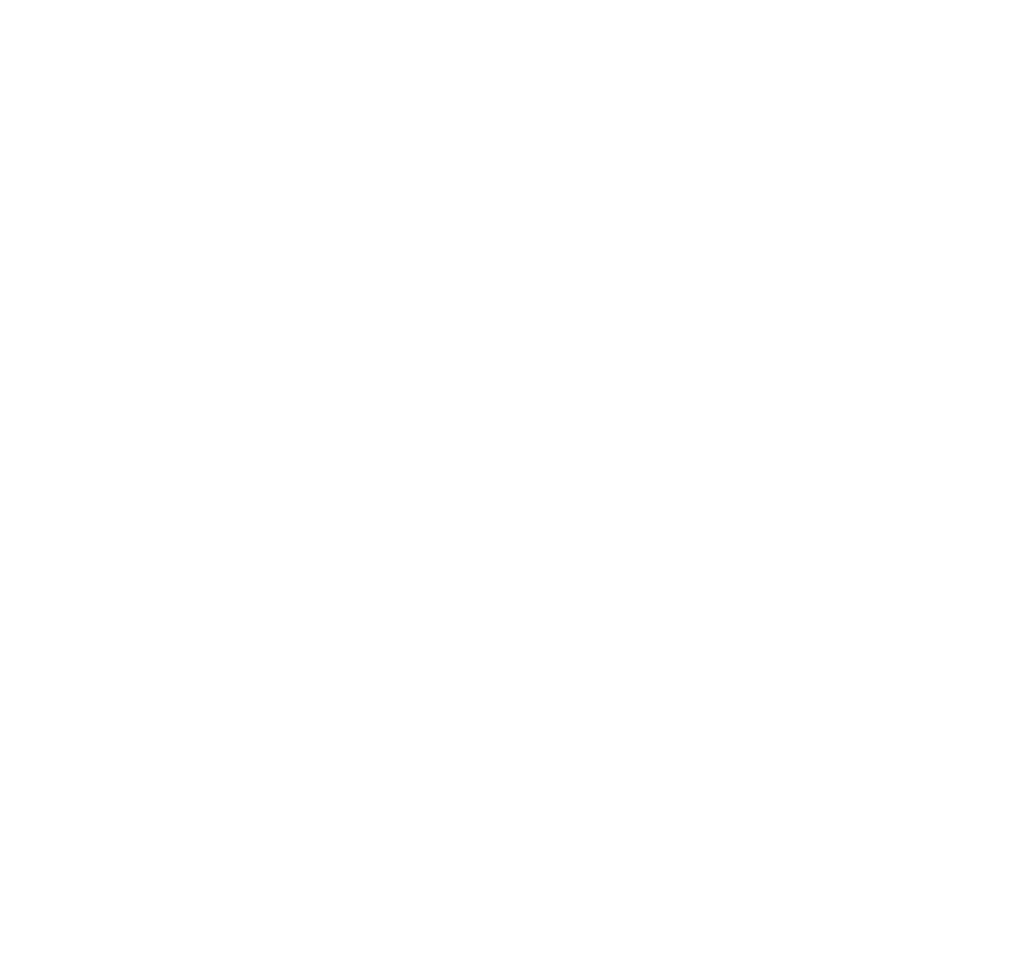
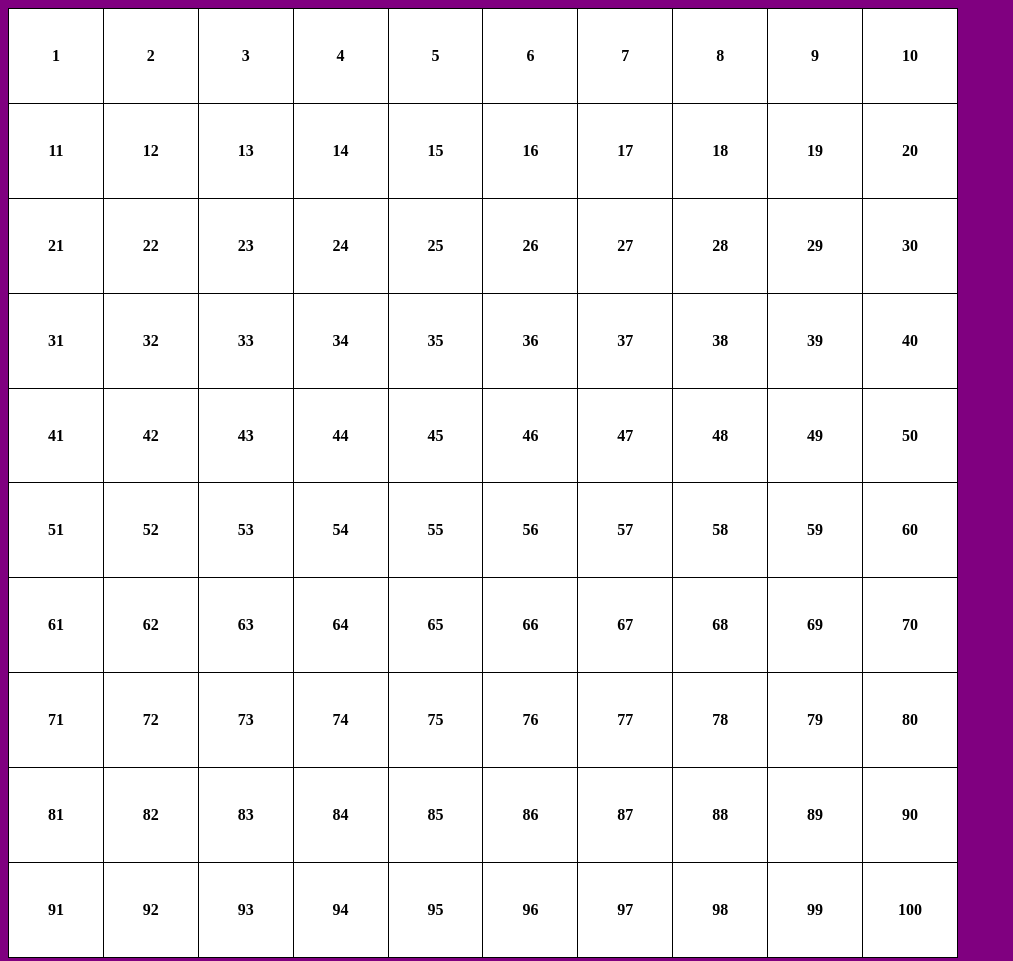
Before and after one commit to Artem-Shot/js_hw, a website: page index.html in a window 1280 px wide. Shown: the whole page, without its empty margins (0-1013 px from the left). Before the commit the page ends 800 px from the top, so only its background shows below. Drawn offline with Linux system fonts and the light colour scheme.

Commit message:
hw-32 completed

```diff
--- a/index.html
+++ b/index.html
@@ -8,8 +8,26 @@
     />
     <meta http-equiv="X-UA-Compatible" content="ie=edge" />
     <title>Document</title>
+    <style>
+      table {
+        width: 950px;
+        height: 950px;
+        table-layout: fixed;
+        border-collapse: collapse;
+      }
+
+      td,
+      th {
+        padding: 10px;
+        border: 1px solid black;
+        text-align: center;
+      }
+    </style>
   </head>
   <body>
+    <table>
+      <tbody id="table-body"></tbody>
+    </table>
     <script src="js/script.js"></script>
   </body>
 </html>
--- a/js/script.js
+++ b/js/script.js
@@ -1 +1,28 @@
 'use strict';
+
+const tableBody = document.getElementById('table-body');
+let number = 1;
+for (let i = 0; i < 10; i++) {
+  const row = document.createElement('tr');
+  for (let j = 0; j < 10; j++) {
+    const value = document.createElement('td');
+    value.textContent = number;
+    row.appendChild(value);
+    number++;
+  }
+  tableBody.appendChild(row);
+}
+
+setTimeout(() => {
+  tableBody.style.backgroundColor = 'lightblue';
+}, 1000);
+setTimeout(() => {
+  tableBody.style.backgroundColor = 'pink';
+}, 2000);
+setTimeout(() => {
+  tableBody.style.backgroundColor = 'white';
+  tableBody.style.fontWeight = 'bold';
+}, 4000);
+
+const bodyEl = document.body;
+bodyEl.style.backgroundColor = 'purple';
```
Also changed, not shown: Readme.md.
